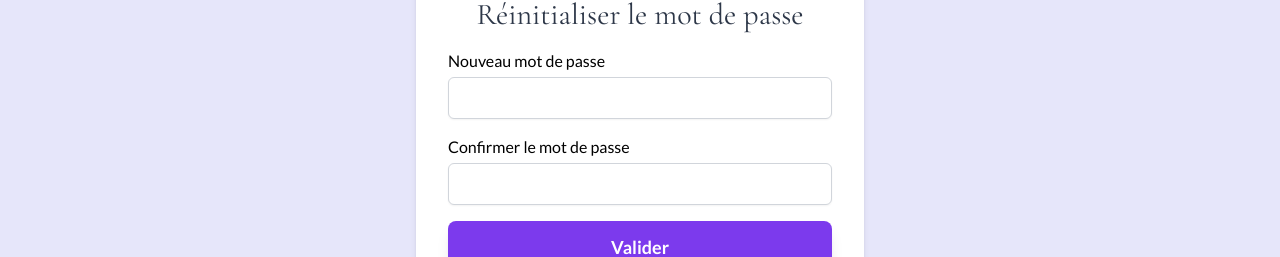
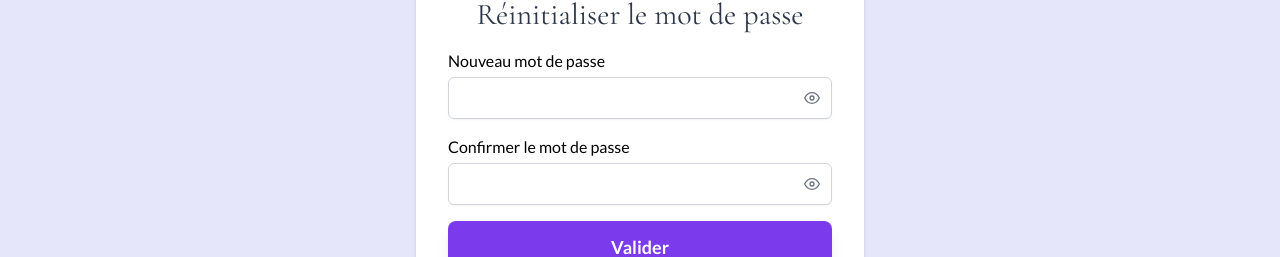
Before and after one commit to Neisseiria/infusion-sereine, a React (Vite) app in the folder frontend/: page /reset-password/1 in a window 1280 px wide. Shown: the part 207-464 px from the top of the page. Built offline with nearby package versions, Linux system fonts and the light colour scheme; no server answers.

Commit message:
oeil visibilité mdp

```diff
--- a/frontend/src/pages/Auth/AuthPage.jsx
+++ b/frontend/src/pages/Auth/AuthPage.jsx
@@ -8,6 +8,7 @@ import * as Yup from 'yup';
 import toast from 'react-hot-toast';
 import { useAuth } from '../../context/AuthContext';
 import authService from '../../api/authService';
+import { FiEye, FiEyeOff } from 'react-icons/fi';
 
 // On définit les schémas de validation à l'extérieur du composant
 const loginSchema = Yup.object().shape({
@@ -27,6 +28,7 @@ function AuthPage() {
   const auth = useAuth();
   const navigate = useNavigate();
   const [isLoginMode, setIsLoginMode] = useState(true);
+  const [showPassword, setShowPassword] = useState(false);
 
   // Configuration de React Hook Form
   const { register, handleSubmit, formState: { errors, isSubmitting }, reset } = useForm({
@@ -97,7 +99,22 @@ function AuthPage() {
           </div>
           <div>
             <label htmlFor="password">Mot de passe</label>
-            <input type="password" autoComplete="current-password" {...register("password")} className="mt-1 w-full input-style" />
+            <div className="mt-1 relative">
+              <input
+                type={showPassword ? 'text' : 'password'}
+                autoComplete="current-password"
+                {...register("password")}
+                className="w-full input-style pr-10"
+              />
+              <button
+                type="button"
+                aria-label={showPassword ? 'Masquer le mot de passe' : 'Afficher le mot de passe'}
+                onClick={() => setShowPassword((v) => !v)}
+                className="absolute inset-y-0 right-0 px-3 flex items-center text-texte-sombre/70 hover:text-accent"
+              >
+                {showPassword ? <FiEyeOff /> : <FiEye />}
+              </button>
+            </div>
             <p className="text-red-500 text-sm">{errors.password?.message}</p>
           </div>
 
--- a/frontend/src/pages/Auth/ResetPasswordPage.jsx
+++ b/frontend/src/pages/Auth/ResetPasswordPage.jsx
@@ -1,10 +1,11 @@
-import React from 'react';
+import React, { useState } from 'react';
 import { useParams, useNavigate } from 'react-router-dom';
 import { useForm } from 'react-hook-form';
 import { yupResolver } from '@hookform/resolvers/yup';
 import * as Yup from 'yup';
 import toast from 'react-hot-toast';
 import authService from '../../api/authService';
+import { FiEye, FiEyeOff } from 'react-icons/fi';
 
 const schema = Yup.object().shape({
   password: Yup.string().min(6, 'Minimum 6 caractères').required('Mot de passe requis'),
@@ -12,6 +13,8 @@ const schema = Yup.object().shape({
 });
 
 function ResetPasswordPage() {
+  const [showPassword, setShowPassword] = useState(false);
+  const [showConfirm, setShowConfirm] = useState(false);
   const { token } = useParams();
   const navigate = useNavigate();
   const { register, handleSubmit, formState: { errors, isSubmitting }, reset } = useForm({
@@ -36,12 +39,42 @@ function ResetPasswordPage() {
         <form onSubmit={handleSubmit(onSubmit)} className="space-y-4">
           <div>
             <label htmlFor="password">Nouveau mot de passe</label>
-            <input type="password" autoComplete="new-password" {...register('password')} className="mt-1 w-full input-style" />
+            <div className="mt-1 relative">
+              <input
+                type={showPassword ? 'text' : 'password'}
+                autoComplete="new-password"
+                {...register('password')}
+                className="w-full input-style pr-10"
+              />
+              <button
+                type="button"
+                aria-label={showPassword ? 'Masquer le mot de passe' : 'Afficher le mot de passe'}
+                onClick={() => setShowPassword((v) => !v)}
+                className="absolute inset-y-0 right-0 px-3 flex items-center text-texte-sombre/70 hover:text-accent"
+              >
+                {showPassword ? <FiEyeOff /> : <FiEye />}
+              </button>
+            </div>
             <p className="text-red-500 text-sm">{errors.password?.message}</p>
           </div>
           <div>
             <label htmlFor="confirm">Confirmer le mot de passe</label>
-            <input type="password" autoComplete="new-password" {...register('confirm')} className="mt-1 w-full input-style" />
+            <div className="mt-1 relative">
+              <input
+                type={showConfirm ? 'text' : 'password'}
+                autoComplete="new-password"
+                {...register('confirm')}
+                className="w-full input-style pr-10"
+              />
+              <button
+                type="button"
+                aria-label={showConfirm ? 'Masquer le mot de passe' : 'Afficher le mot de passe'}
+                onClick={() => setShowConfirm((v) => !v)}
+                className="absolute inset-y-0 right-0 px-3 flex items-center text-texte-sombre/70 hover:text-accent"
+              >
+                {showConfirm ? <FiEyeOff /> : <FiEye />}
+              </button>
+            </div>
             <p className="text-red-500 text-sm">{errors.confirm?.message}</p>
           </div>
           <button type="submit" disabled={isSubmitting} className="w-full bg-accent text-white font-bold py-3 px-6 rounded-lg text-lg hover:bg-opacity-80 transition-all shadow-lg disabled:bg-gray-400">
```
